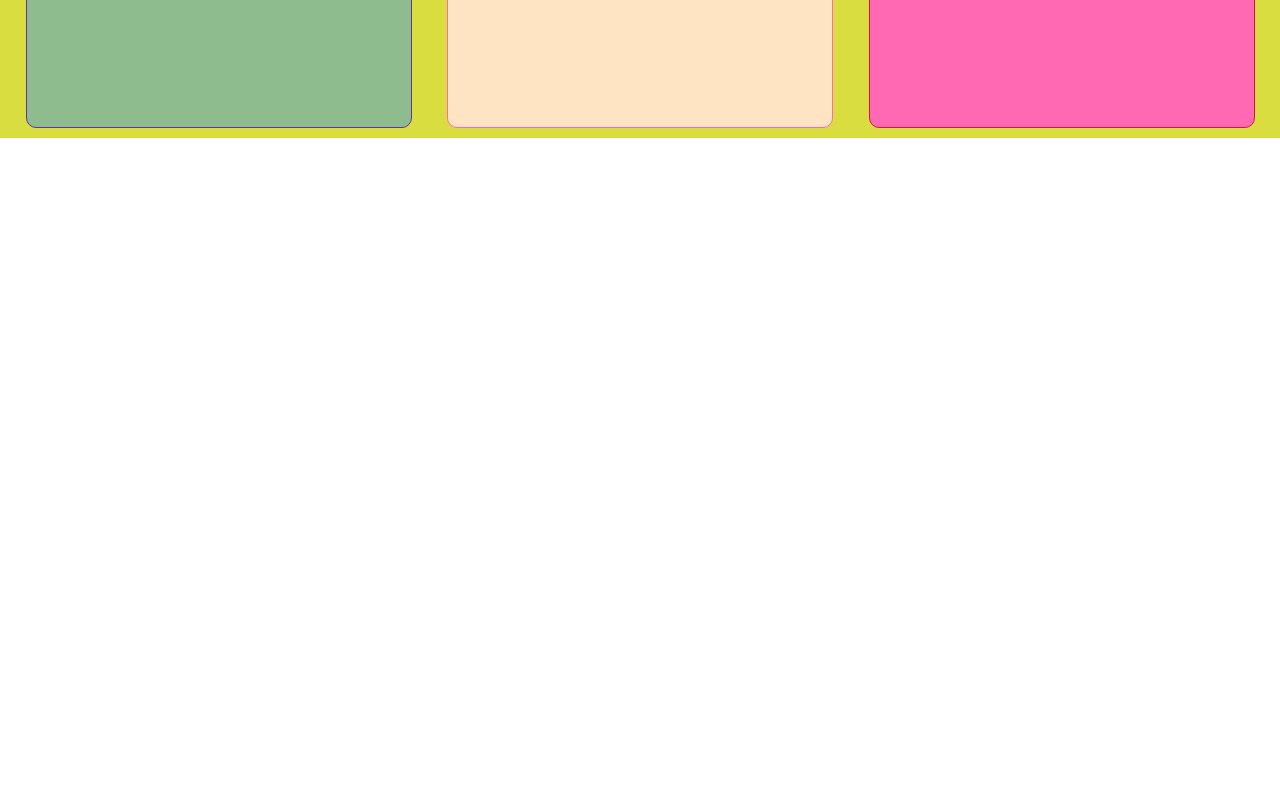
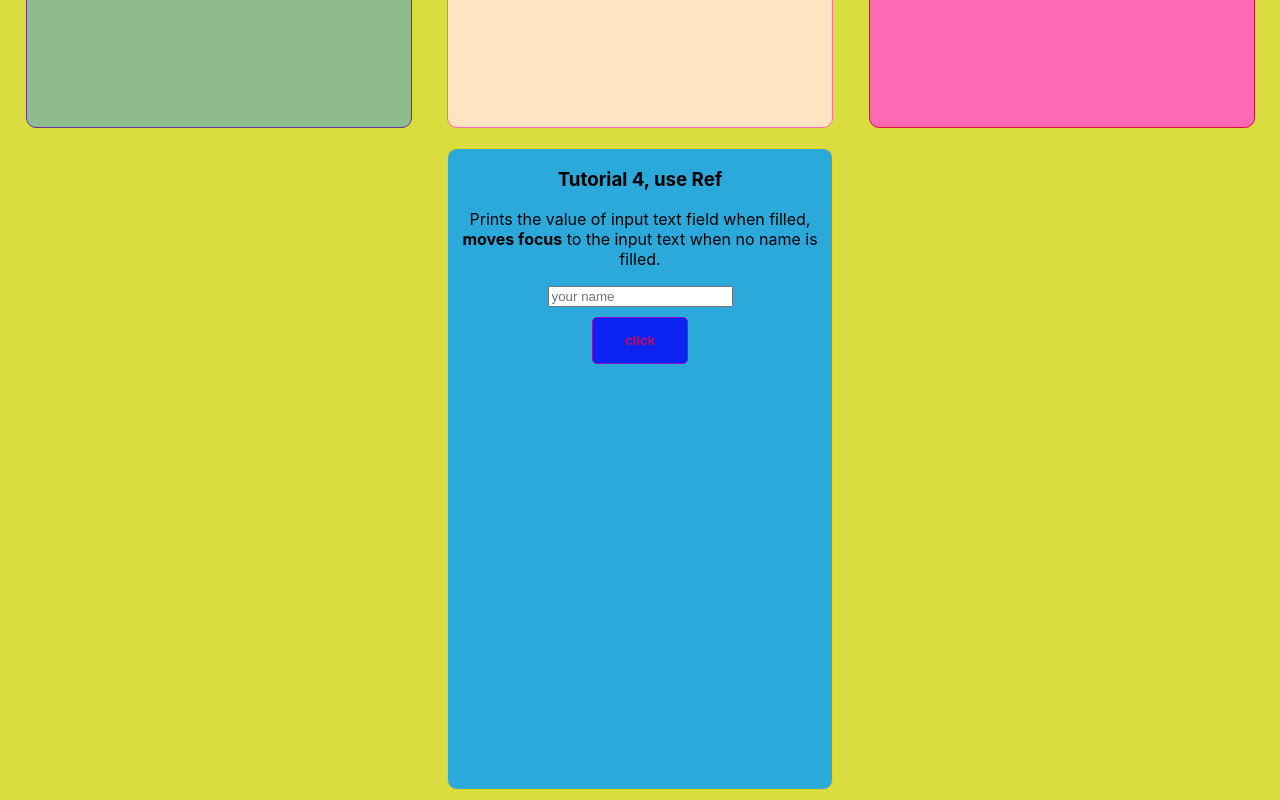
Before and after one commit to victorkosgei254/ReactHooks, a React (Create React App) app: page / in a window 1280 px wide. Shown: the part 524-1324 px from the top of the page. Before the commit the page ends 800 px from the top, so only its background shows below. Built offline with nearby package versions, Linux system fonts and the light colour scheme; no server answers.

Commit message:
useRef Done

```diff
--- a/src/App.js
+++ b/src/App.js
@@ -5,6 +5,8 @@ import Input from "./useState/Input";
 
 import ReducerComponent from "./useReducer/ReducerComponent";
 import EffectComponent from "./useEffect/EffectComponent";
+import UseRefComponent from "./useRef/UseRefComponent";
+
 import Style from "./App.module.css";
 
 function App() {
@@ -24,6 +26,10 @@ function App() {
       <div className={Style.useEffect}>
         <EffectComponent />
       </div>
+
+      <div className={Style.useRef}>
+        <UseRefComponent />
+      </div>
     </div>
   );
 }
--- a/src/App.module.css
+++ b/src/App.module.css
@@ -63,6 +63,24 @@
   background-color: rgb(215, 17, 233);
   margin-top: 10px;
 }
+
+.useRef {
+  border: 1px solid rgb(235, 213, 16);
+  margin: 10px;
+  border-radius: 10px;
+  background-color: rgb(43, 169, 219);
+  height: fit-content;
+}
+
+.useRef button {
+  border: 1px solid rgb(141, 11, 201);
+  border-radius: 5px;
+  padding: 15px 32px;
+  background-color: rgb(11, 34, 241);
+  margin-top: 10px;
+  font-weight: bold;
+  color: rgb(201, 11, 90);
+}
 @media (min-width: 640px) {
   .app {
     display: flex;
@@ -74,7 +92,10 @@
     height: 80vmin;
     width: 30vmax;
   }
-
+  .useRef {
+    height: 80vmin;
+    width: 30vmax;
+  }
   .useEffect .useReducer .useState {
     margin-top: 10px;
   }
--- /dev/null
+++ b/src/useRef/UseRefComponent.jsx
@@ -0,0 +1,29 @@
+import React, { useRef } from "react";
+
+export default function UseRefComponent() {
+  const inputRef = useRef(null);
+
+  const clickMe = () => {
+    if (inputRef.current.value == "") {
+      inputRef.current.focus();
+    } else console.log(inputRef.current.value);
+  };
+  return (
+    <div>
+      <h3>Tutorial 4, use Ref</h3>
+      <p>
+        Prints the value of input text field when filled, <b>moves focus</b> to
+        the input text when no name is filled.
+      </p>
+      <input
+        type="text"
+        name="name"
+        id="name"
+        placeholder="your name "
+        ref={inputRef}
+      />
+      <br />
+      <button onClick={clickMe}>click</button>
+    </div>
+  );
+}
```
